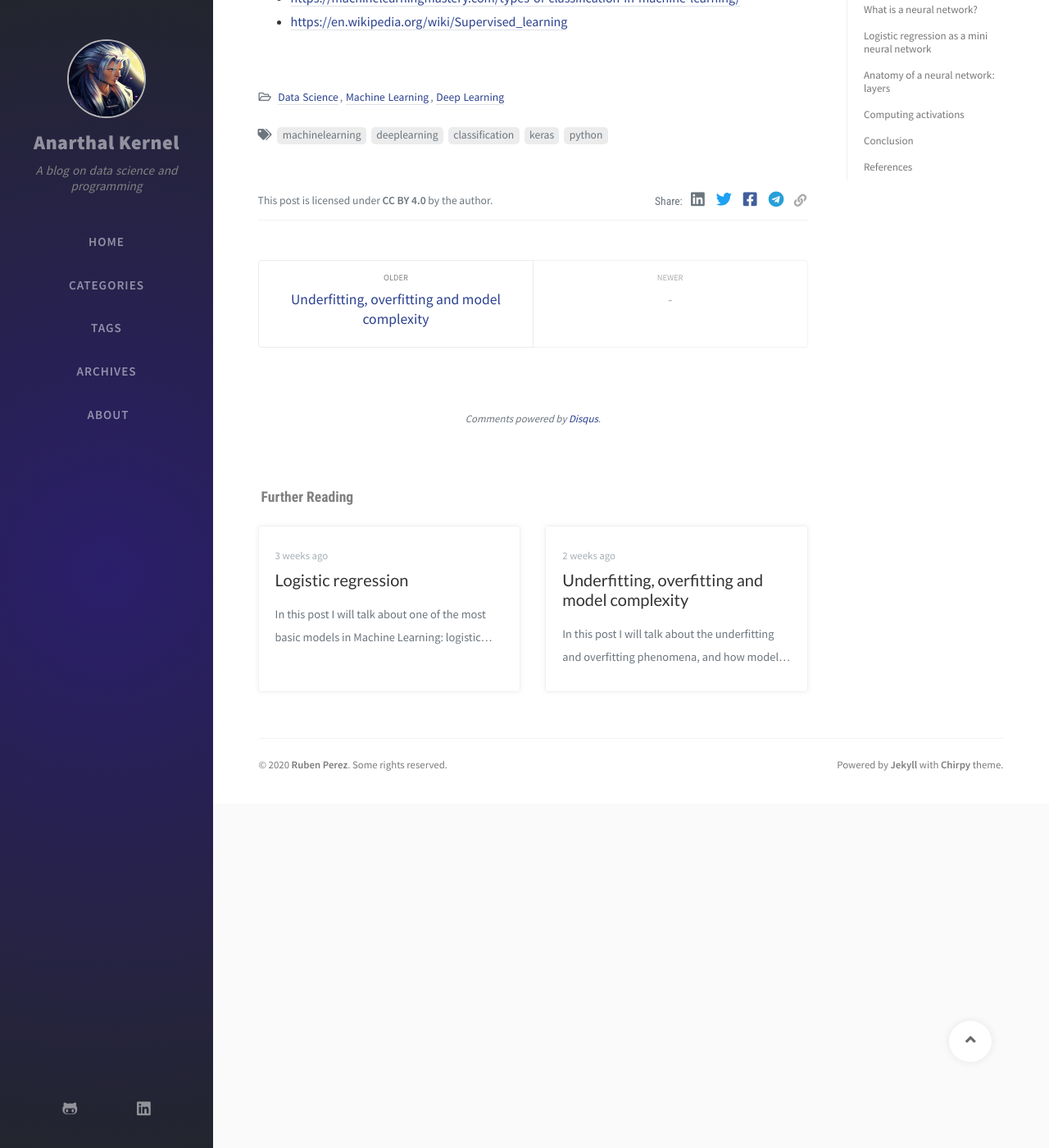
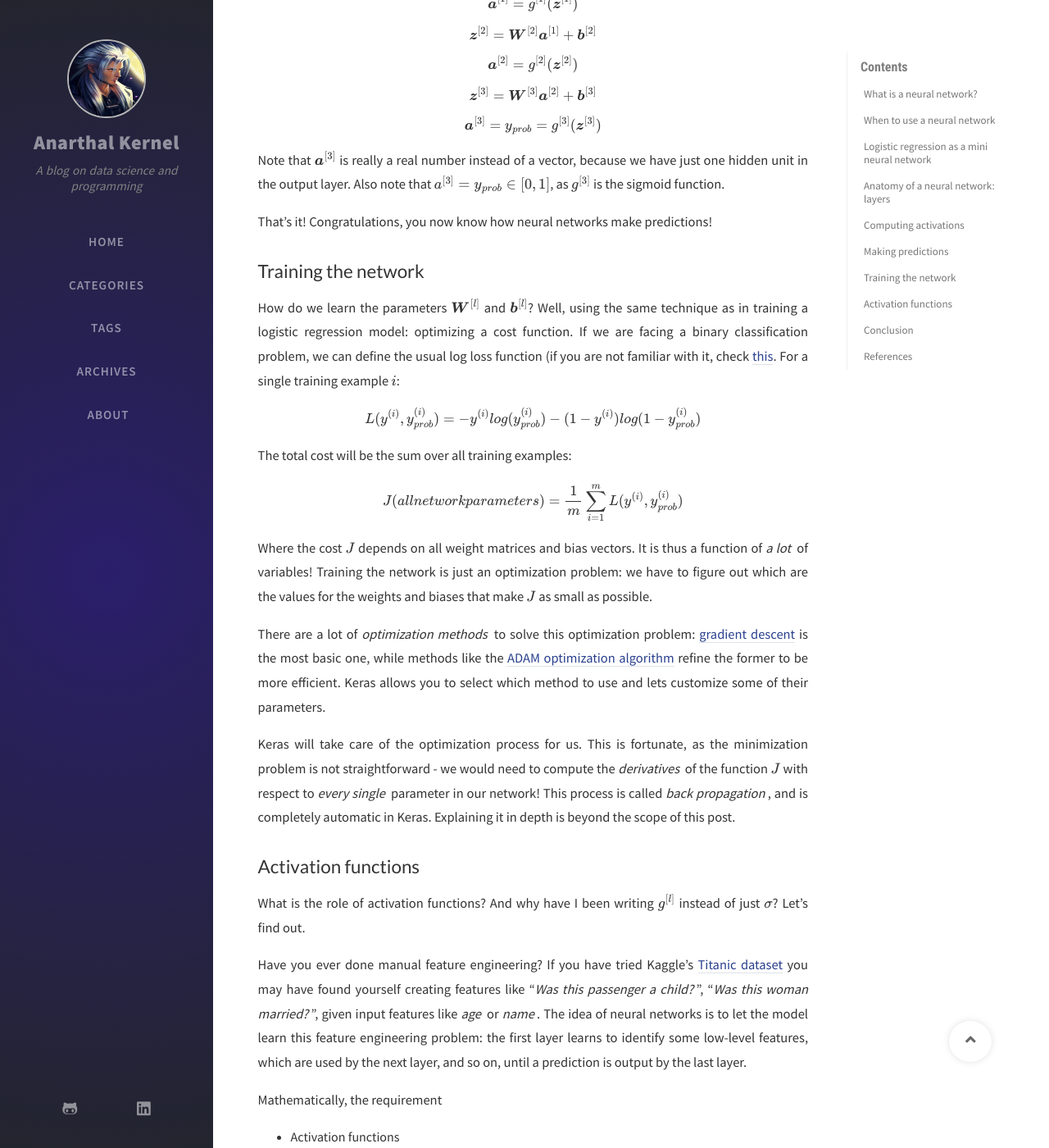
Before and after one commit to anarthal/blog, a Jekyll site: the page built from _posts/2020-07-20-neural-networks.md, in a window 1280 px wide and 1400 px high, scrolled down 5243 px. Shown: the whole window at 82% size. Built offline with Jekyll 4.4.1, drawn with Linux system fonts in a browser that asks for light colours; nearby versions of some CDN libraries; comment, search, counter and statistics services are not loaded; some of the changed text lies outside the part shown.

Commit message:
Neural networks post (4)

```diff
--- a/_posts/2020-07-20-neural-networks.md
+++ b/_posts/2020-07-20-neural-networks.md
@@ -9,7 +9,7 @@ math: true
 
 They are on everyone's lips: every single post today seems to talk about deep neural networks and the bewildering variety of applications they are used for. [Speech recognition](https://en.wikipedia.org/wiki/Speech_recognition), [computer vision](https://en.wikipedia.org/wiki/Computer_vision), [natural language processing](https://en.wikipedia.org/wiki/Natural_language_processing)... the possibilities seem endless. Neural networks are the workhorse of [deep learning](https://en.wikipedia.org/wiki/Deep_learning), which is a subset of machine learning. But what is a neural network? How does it work?
 
-This post is intended as a crash course on neural networks and the math behind them. We will also go through a computer vision example: we will train a network that recognizes handwritten digits with 95% accuracy! We will use the popular [Keras](https://keras.io/) Python framework to build our networks.
+This post is intended as a crash course on neural networks and the math behind them. Most of the ideas in this post come from (TODO: insert link) Andrew Ng's Deep Learning specialization on Coursera. We will also go through a computer vision example: we will train a network that recognizes handwritten digits with 95% accuracy! We will use the popular [Keras](https://keras.io/) Python framework to build our networks.
 
 To understand this post you should have basic notions of machine learning, linear algebra and calculus. In particular, you should already know what a classification problem is and how a logistic regression model can help. If you are not familiar with these concepts, [this blog post]({{ "/posts/logistic-regression/" | relative_url }}) may help. You should also know how to multiply matrices and what a derivative is.
 
@@ -23,7 +23,15 @@ What is the difference between traditional models and neural networks then? The
 
 There are many types of neural networks depending on the field of application. [Convolutional neural networks](https://en.wikipedia.org/wiki/Convolutional_neural_network) and [recurrent neural networks](https://en.wikipedia.org/wiki/Recurrent_neural_network) are used in computer vision and natural language processing, respectively. In this post we will focus on [artificial neural networks](https://en.wikipedia.org/wiki/Artificial_neural_network), often called _fully connected_ networks or just _neural networks_, for short. These are the basic building block of deep learning on which the others are based. It is important to understand these well before jumping into the others.
 
-Most of the ideas presented here come from (TODO: insert link) Andrew Ng's Deep Learning specialization on Coursera.
+## When to use a neural network
+
+Before anyone gets too excited, a word of warning: as with every tool, it is adequate for some scenarios and it is not for other ones. If you try to apply neural networks to every single problem, you will get bad results in many of them.
+
+Neural networks are complex models, and thus are adequate for complex problems (reading [my post on model complexity]({{ "/posts/underfitting-overfitting/" | relative_url }}) may help understand). Applications like speech recognition, computer vision or natural language processing are usually the niche use for neural networks. If you have a simple classification problem with a couple plain numeric variables, chances are that [XGBoost](https://xgboost.readthedocs.io/en/latest/) or [random forest](https://scikit-learn.org/stable/modules/generated/sklearn.ensemble.RandomForestClassifier.html) will work better.
+
+As with any complex model, it is prone to overfitting if you do not feed it with enough data. If you have very little data to solve your problem, neural networks aren't likely to be very effective.
+
+If you are interested, [this post](https://medium.com/datadriveninvestor/when-not-to-use-neural-networks-89fb50622429) explores this topic in depth.
 
 ## Logistic regression as a mini neural network
 
@@ -113,13 +121,66 @@ $$
 
 Where $$ \boldsymbol b^{[l]} $$ has dimensions $$ (n_l, 1) $$, and $$ \boldsymbol W^{[l]} $$ is $$ (n_l, n_{l-1}) $$.
 
+With this notation, all the subscripts in the previous equations go away:
+
+$$ \boldsymbol z^{[2]} = \boldsymbol W^{[2]} \boldsymbol a^{[1]} + \boldsymbol b^{[2]} $$
+
+$$ \boldsymbol a^{[2]} = g^{[2]}(\boldsymbol z^{[2]}) $$
+
+Where $$ g^{[2]} $$ is the activation function for layer 2 (i.e. the sigmoid function), applied to each element of $$ z^{[2]} $$. So, instead of computing the activations unit by unit, we are now able to calculate the whole layer's activations at the same time. Nice work!
+
+## Making predictions
+
+We now have all in place to compute a prediction $$ y_{prob} $$ given the input features $$ x_1, x_2, ..., x_n $$. As with activations, let's stack the input features into a column vector with dimensions $$ (n, 1) $$:
+
+$$ \boldsymbol x = \boldsymbol a^{[0]} =  \begin{bmatrix} x_0 \\ x_1 \\ ... \\ x_n \end{bmatrix} $$
+
+We feed this vector $$ \boldsymbol x $$ to the first hidden layer (that's why we can also call it $$ \boldsymbol a^{[0]} $$). Supposing we have the network in the example, we would do:
+
+$$ \boldsymbol z^{[1]} = \boldsymbol W^{[1]} \boldsymbol a^{[0]} + \boldsymbol b^{[1]} =
+                         \boldsymbol W^{[1]} \boldsymbol x + \boldsymbol b^{[1]} $$
+
+$$ \boldsymbol a^{[1]} = g^{[1]}(\boldsymbol z^{[1]}) $$
+
+$$ \boldsymbol z^{[2]} = \boldsymbol W^{[2]} \boldsymbol a^{[1]} + \boldsymbol b^{[2]} $$
+
+$$ \boldsymbol a^{[2]} = g^{[2]}(\boldsymbol z^{[2]}) $$
+
+$$ \boldsymbol z^{[3]} = \boldsymbol W^{[3]} \boldsymbol a^{[2]} + \boldsymbol b^{[3]} $$
+
+$$ \boldsymbol a^{[3]} = y_{prob} = g^{[3]}(\boldsymbol z^{[3]}) $$
+
+Note that $$ \boldsymbol a^{[3]} $$ is really a real number instead of a vector, because we have just one hidden unit in the output layer. Also note that $$ a^{[3]} = y_{prob} \in [0, 1] $$, as $$ g^{[3]} $$ is the sigmoid function.
+
+That's it! Congratulations, you now know how neural networks make predictions!
+
+## Training the network
+
+How do we learn the parameters $$ \boldsymbol W^{[l]} $$ and $$ \boldsymbol b^{[l]} $$? Well, using the same technique as in training a logistic regression model: optimizing a cost function. If we are facing a binary classification problem, we can define the usual log loss function (if you are not familiar with it, check [this]({{ "/posts/logistic-regression/#training-the-model" | relative_url }}). For a single training example $$ i $$:
+
+$$ L(y^{(i)}, y_{prob}^{(i)}) = - y^{(i)}log(y_{prob}^{(i)}) - (1 - y^{(i)})log(1 - y_{prob}^{(i)}) $$
+
+The total cost will be the sum over all training examples:
+
+$$ J(all network parameters) = \frac{1}{m} \sum_{i=1}^{m} L(y^{(i)}, y_{prob}^{(i)}) $$
+
+Where the cost $$ J $$ depends on all weight matrices and bias vectors. It is thus a function of _a lot_ of variables! Training the network is just an optimization problem: we have to figure out which are the values for the weights and biases that make $$ J $$ as small as possible.
+
+There are a lot of _optimization methods_ to solve this optimization problem: [gradient descent](https://en.wikipedia.org/wiki/Gradient_descent) is the most basic one, while methods like the [ADAM optimization algorithm](https://machinelearningmastery.com/adam-optimization-algorithm-for-deep-learning/) refine the former to be more efficient. Keras allows you to select which method to use and lets customize some of their parameters.
+
+Keras will take care of the optimization process for us. This is fortunate, as the minimization problem is not straightforward - we would need to compute the _derivatives_ of the function $$ J $$ with respect to _every single_ parameter in our network! This process is called _back propagation_, and is completely automatic in Keras. Explaining it in depth is beyond the scope of this post.
+
+## Activation functions
+
+What is the role of activation functions? And why have I been writing $$ g^{[l]} $$ instead of just $$ \sigma $$? Let's find out.
+
+Have you ever done manual feature engineering? If you have tried Kaggle's [Titanic dataset](https://www.kaggle.com/c/titanic) you may have found yourself creating features like "_Was this passenger a child?_", "_Was this woman married?_", given input features like _age_ or _name_. The idea of neural networks is to let the model learn this feature engineering problem: the first layer learns to identify some low-level features, which are used by the next layer, and so on, until a prediction is output by the last layer.
+
+Mathematically, the requirement
 
 
-
-- Matrix formulation
 - Activation functions
 - Generalization for multiple outputs
-- Forward prop and backprop
 - Notes on optimization: gradient descent and similar, mini batches, learning rate
 - MNIST digit recognition: problem statement
 - Intro to keras and the sequential API
@@ -148,3 +209,6 @@ Hope you have liked the post! Feedback and suggestions are always welcome.
 * Sklearn documentation: <https://scikit-learn.org/stable/>
 * <https://machinelearningmastery.com/types-of-classification-in-machine-learning/>
 * <https://en.wikipedia.org/wiki/Supervised_learning>
+
+https://machinelearningmastery.com/adam-optimization-algorithm-for-deep-learning/
+https://medium.com/datadriveninvestor/when-not-to-use-neural-networks-89fb50622429
```
